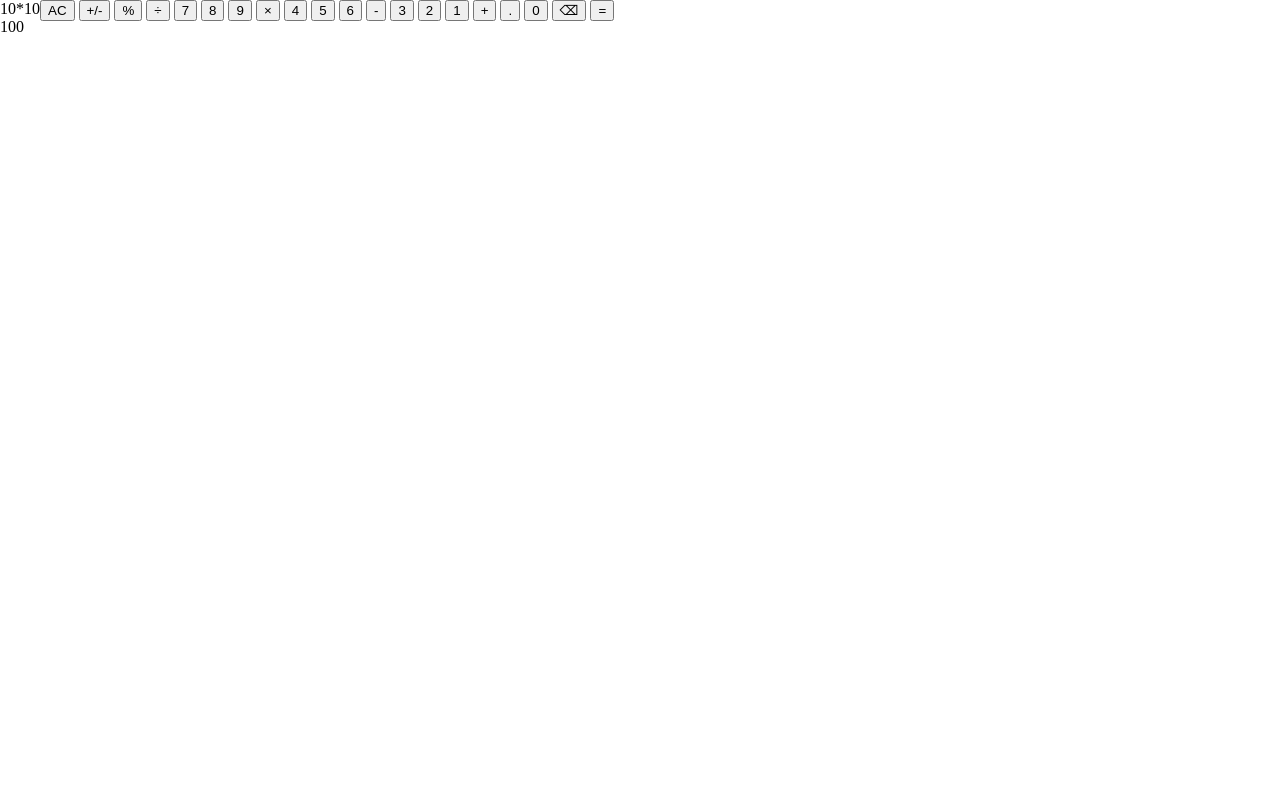
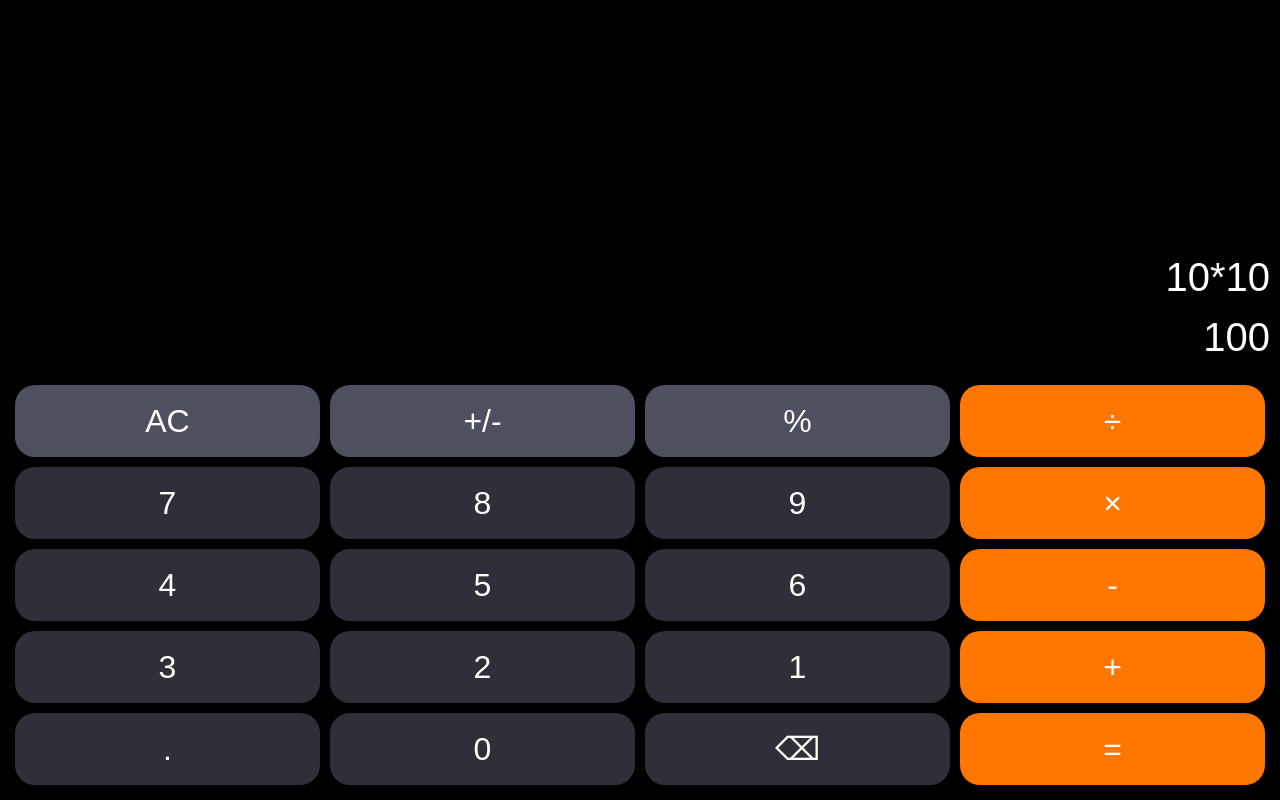
Before and after one commit to Ashwin-28/Cal-project-1, a plain HTML site: page index.html in a window 1280 px wide. Drawn offline with Linux system fonts and the light colour scheme.

Commit message:
end of css

```diff
--- a/style.css
+++ b/style.css
@@ -3,4 +3,65 @@ body
     height: 100vh;
     margin: 0;
     display: flex;
+    flex-direction: column;
+    font-family: sans-serif;
+    background-color: black;
+    color: white;
 }
+section
+{
+    display: flex;
+    flex-wrap: wrap;
+    flex: 1;
+    padding: 10px;
+    font-size: 40px;
+    font-weight: 300;
+}
+#output
+{
+    flex-direction: column;
+    justify-content: flex-end;
+    align-items: flex-end;
+    gap: 15px;
+}
+
+.btn
+{
+    flex-basis: calc(25% - 10px);
+    margin:5px;
+    font-size: 32px;
+    height: 72px;
+    border: 0;
+    border-radius: 20px;
+    cursor: pointer;
+    color: white;
+}
+.light-btn,
+.light.light-btn:focus
+{
+    background-color: #4e505f;
+}
+.light-btn:hover
+{
+    background-color: #8890a5;
+}
+
+.light-orange,
+.light-orange:focus
+{
+    background-color: #FF7600;
+}
+.light-orange:hover
+{
+    background-color: #FFA500;
+}
+
+.dark-btn,
+.dark-btn:focus
+{
+    background-color: #2E2F38;
+}
+.dark-btn:hover
+{
+    background-color: #505266;
+}
```
